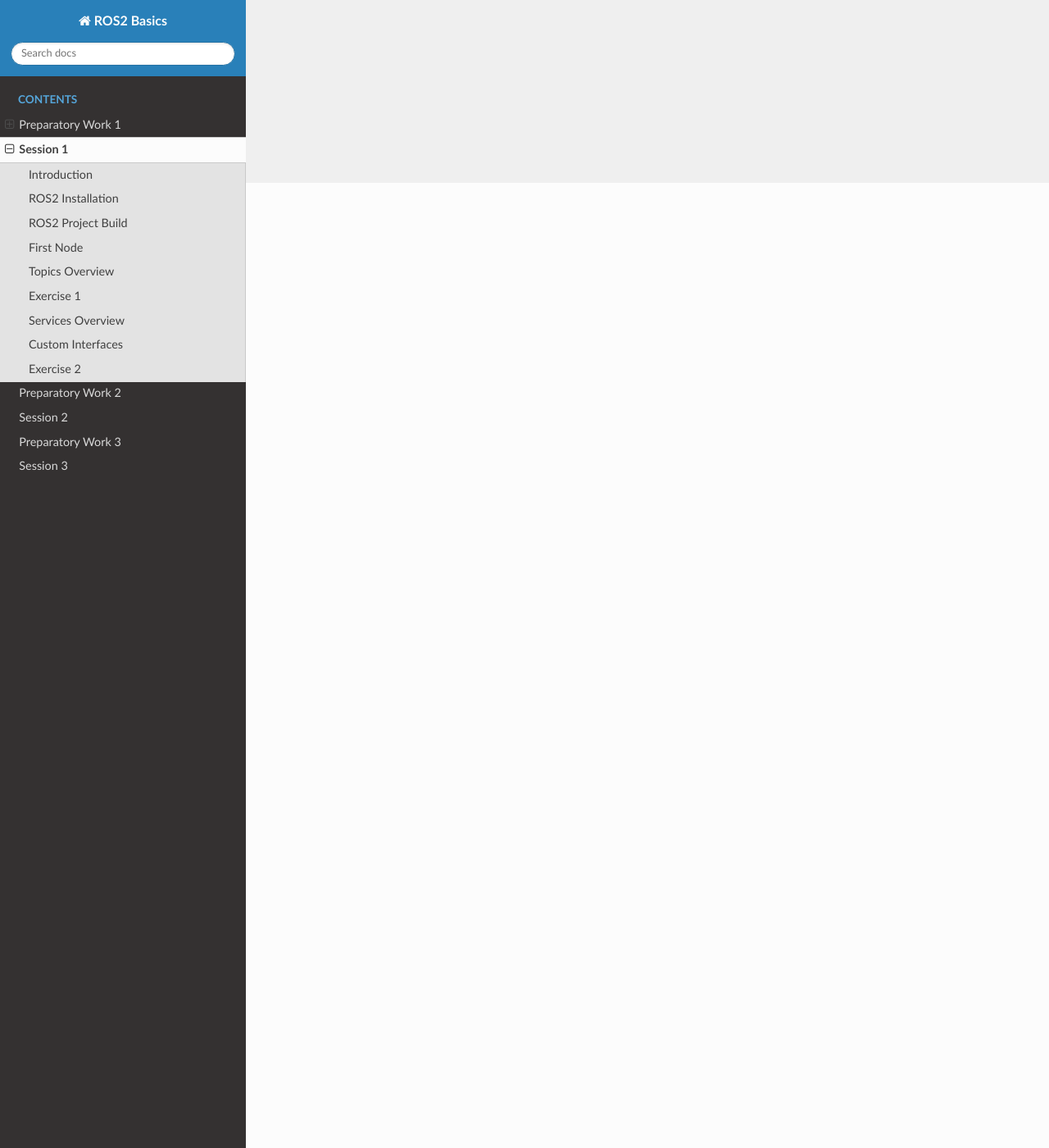
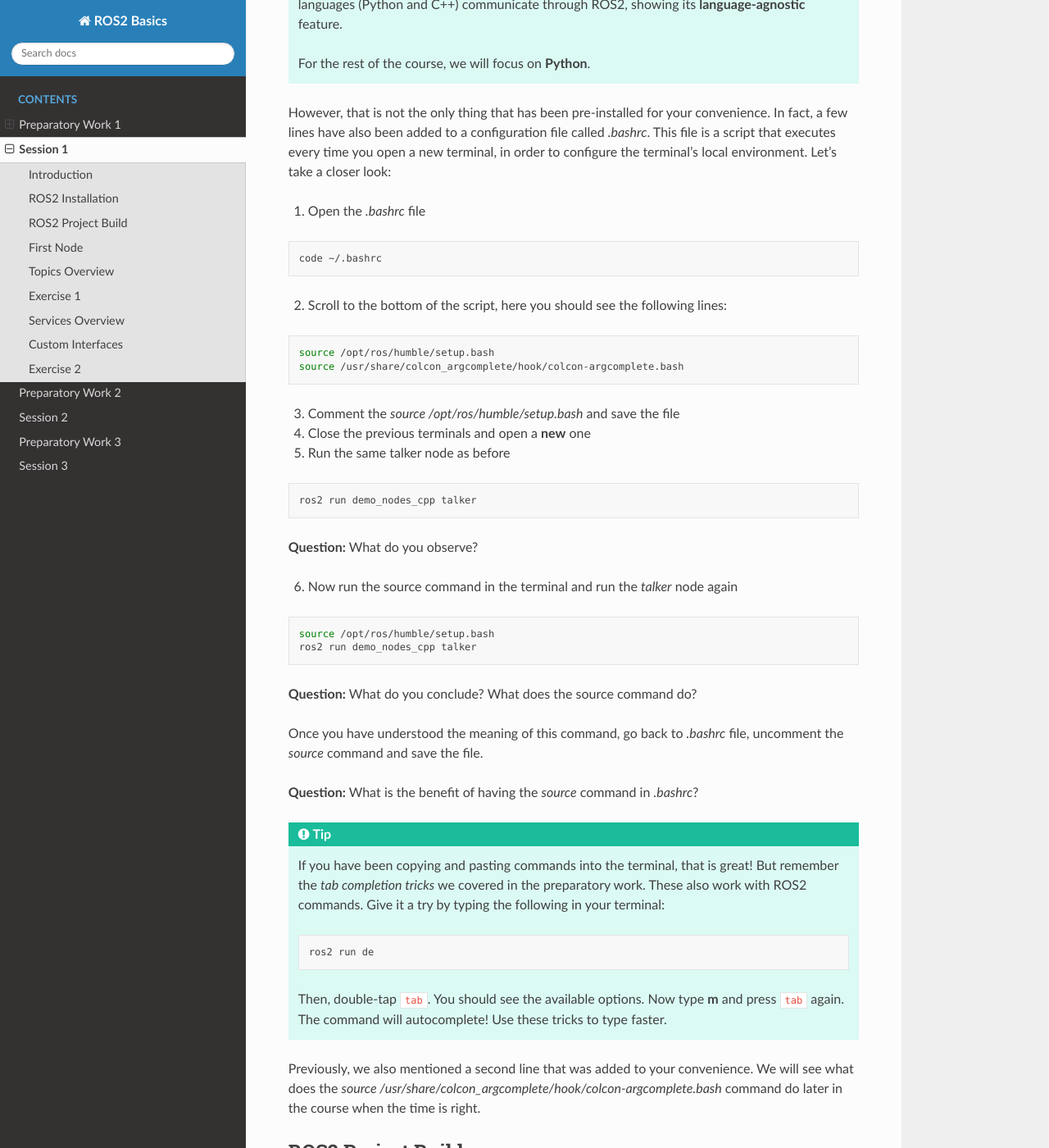
Before and after one commit to LucaSidoti/ReadTheDocs-ROS2_Basics, a Sphinx documentation site: the page built from source/session_1.rst, in a window 1280 px wide and 1400 px high, scrolled down 1177 px. Shown: the whole window at 82% size. Built offline with Sphinx 7.4.7 and the Read the Docs theme 3.1.0, drawn with Linux system fonts in a browser that asks for light colours; some of the changed text lies outside the part shown.

```diff
--- a/source/session_1.rst
+++ b/source/session_1.rst
@@ -12,6 +12,87 @@ Feel free to follow our guidelines closely and complete the tasks as they come u
 
 ROS2 Installation
 -----------------
+
+Up until now, we have mentioned that ROS2 is pre-installed in the Docker environment. Now it is time to confirm that it is actually there. To do this, we will use some demo packages that come with the ROS2 installation. Follow these steps to check it out:
+
+1. Open **Terminator** and split the window into two terminals
+
+2. In one of the terminals, run the following command:
+
+.. code-block:: bash
+
+    ros2 run demo_nodes_cpp talker
+
+3. In the second terminal, run this command:
+
+.. code-block:: bash
+
+    ros2 run demo_nodes_py listener
+
+What you should see is that the C++ node publishes a message to a topic, while the Python node listens to it.
+
+.. warning::
+
+   Do not panic if that did not make much sense right now. We will cover these concepts during today’s session. No stress!
+
+.. important::
+
+   You have successfully verified that ROS2 is installed and seen how programs in different languages (Python and C++) communicate through ROS2, showing its **language-agnostic** feature.
+
+   For the rest of the course, we will focus on **Python**.
+
+However, that is not the only thing that has been pre-installed for your convenience. In fact, a few lines have also been added to a configuration file called *.bashrc*. This file is a script that executes every time you open a new terminal, in order to configure the terminal's local environment. Let's take a closer look:
+
+1. Open the *.bashrc* file
+
+.. code-block:: bash
+
+    code ~/.bashrc
+
+2. Scroll to the bottom of the script, here you should see the following lines:
+
+.. code-block:: bash
+
+    source /opt/ros/humble/setup.bash
+    source /usr/share/colcon_argcomplete/hook/colcon-argcomplete.bash
+
+3. Comment the *source /opt/ros/humble/setup.bash* and save the file
+
+4. Close the previous terminals and open a **new** one
+
+5. Run the same talker node as before
+
+.. code-block:: bash
+
+    ros2 run demo_nodes_cpp talker
+
+**Question:** What do you observe?
+
+6. Now run the source command in the terminal and run the *talker* node again
+
+.. code-block:: bash
+
+    source /opt/ros/humble/setup.bash
+    ros2 run demo_nodes_cpp talker
+
+**Question:** What do you conclude? What does the source command do?
+
+Once you have understood the meaning of this command, go back to *.bashrc* file, uncomment the *source* command and save the file.
+
+**Question:** What is the benefit of having the *source* command in *.bashrc*?
+
+.. tip::
+
+   If you have been copying and pasting commands into the terminal, that is great! But remember the *tab completion tricks* we covered in the preparatory work. These also work with ROS2 commands. Give it a try by typing the following in your terminal:
+
+   .. code-block:: bash
+
+      ros2 run de
+
+   Then, double-tap ``tab``. You should see the available options. Now type **m** and press ``tab`` again. The command will autocomplete! Use these tricks to type faster.
+
+Previously, we also mentioned a second line that was added to your convenience. We will see what does the *source /usr/share/colcon_argcomplete/hook/colcon-argcomplete.bash* command do later in the course when the time is right.
+
 
 ROS2 Project Build
 ------------------
```
Also changed, not shown: source/prep_work_1.rst (+14 -2 lines), 8 other files.
